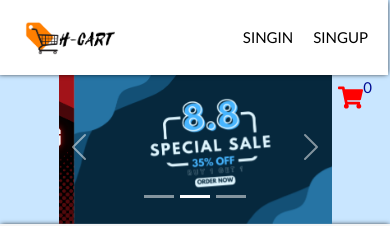
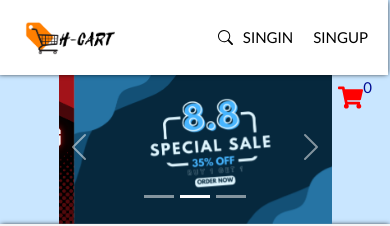
Before and after one commit to Habeeb8136/ecommerce-app, a React (Create React App) app: page / in a window 390 px wide. Shown: the top 226 px of the page. Built offline with nearby package versions, Linux system fonts and the light colour scheme; no server answers.

Commit message:
navbar styling change

```diff
--- a/src/components/Nav/Nav.css
+++ b/src/components/Nav/Nav.css
@@ -107,7 +107,6 @@ width: 190px;
  }
 @media screen and (max-width:800px){
   .search-bar{
-    width: 100px;
     display: none;
   }
   .home-logo{
@@ -123,7 +122,8 @@ width: 190px;
     padding: 0 10px;
   }
   .searchbutton{
-    display:none;
+    display:initial;
+
   }
   .signin,.signup{
     display: none;
--- a/src/components/Nav/Nav.js
+++ b/src/components/Nav/Nav.js
@@ -20,10 +20,10 @@ const Nav = () => {
             <div className='home-logo'><Link to='/' ><img src={logo} alt=''></img></Link></div>
             <input className='search-bar' placeholder='search items'></input>
 
-            <BsSearch className='searchbutton'/>
             </div>
 
             <ul className='nav-bar-right'>
+            <BsSearch className='searchbutton'/>
 
 
             <Link to="/cart">
```
